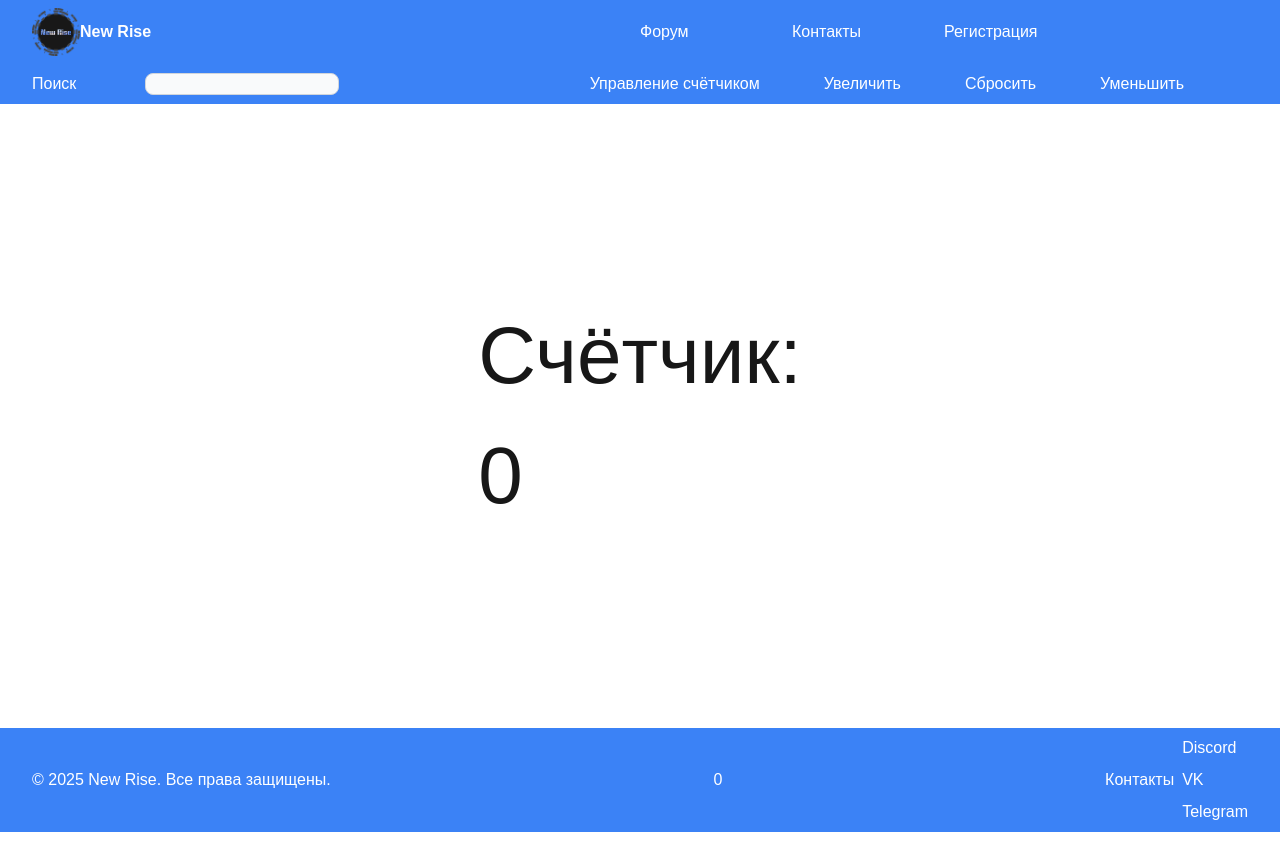
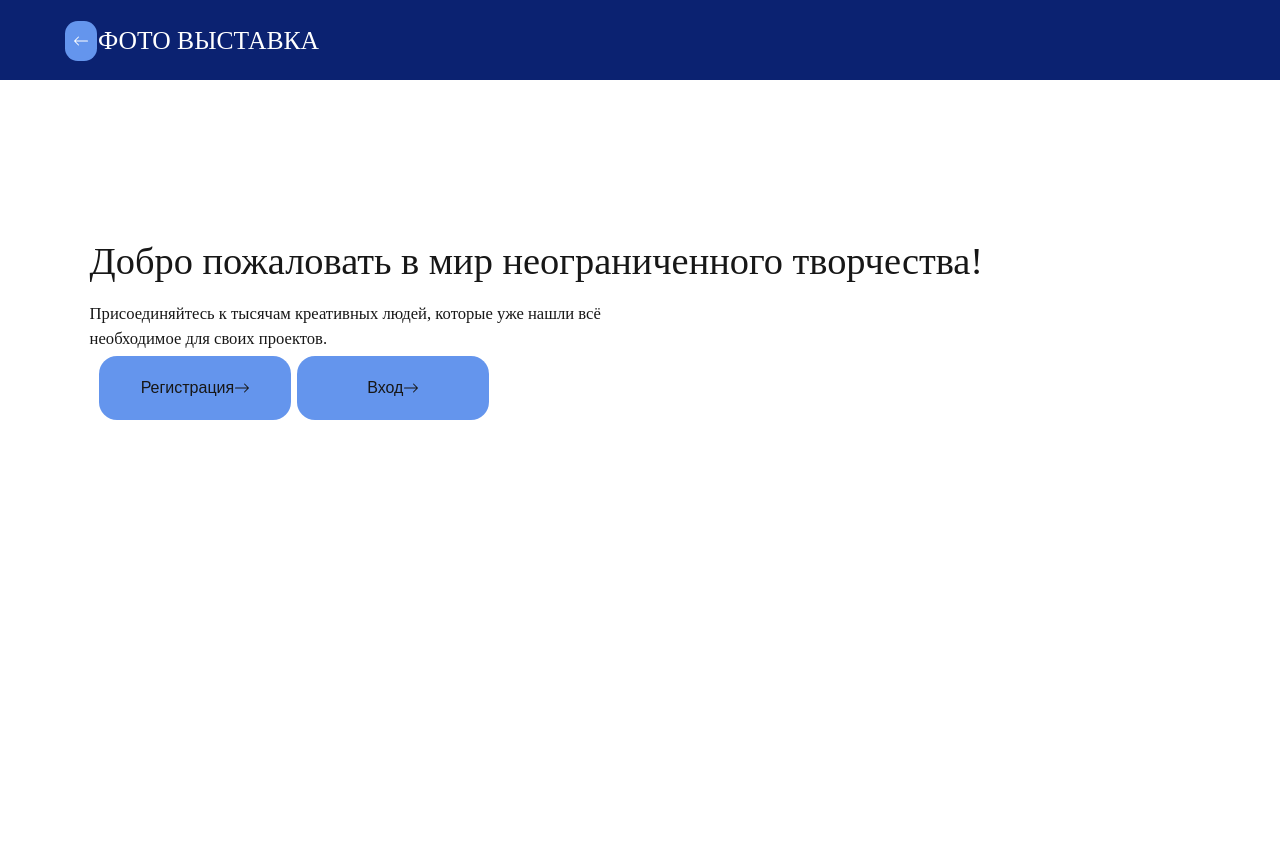
Before and after one commit to pietaMEDS/Next-practice, a Next.js app: page / in a window 1280 px wide. Built offline with nearby package versions, Linux system fonts and the light colour scheme.

Commit message:
figma design

```diff
--- /dev/null
+++ b/src/app/auth/login/page.jsx
@@ -0,0 +1,60 @@
+"use client";
+
+import Link from "next/link";
+
+function Home() {
+  return (
+    <div>
+      <div className="login-flex">
+        <div className="form">
+          <form className="login-form">
+            <div>
+            <h1>Добро пожаловать!</h1>
+            <span className="quite">
+              Доступ к миллионам изображений за пару кликов
+            </span>
+            </div>
+            <div>
+              <input type="email" name="mail" id="mail" placeholder="Email" />
+            </div>
+            <div>
+              <input
+                type="password"
+                name="password"
+                id="password"
+                placeholder="Пароль"
+              />
+              <Link href='/auth/registration' className="hide-link">Еще нет учетной записи?</Link>
+            </div>
+          </form>
+
+          <button className="round-18 main-button">
+              Войти{" "}
+              <svg
+                xmlns="http://www.w3.org/2000/svg"
+                width="16"
+                height="16"
+                fill="currentColor"
+                class="bi bi-arrow-right"
+                viewBox="0 0 16 16"
+              >
+                <path
+                  fillRule="evenodd"
+                  d="M1 8a.5.5 0 0 1 .5-.5h11.793l-3.147-3.146a.5.5 0 0 1 .708-.708l4 4a.5.5 0 0 1 0 .708l-4 4a.5.5 0 0 1-.708-.708L13.293 8.5H1.5A.5.5 0 0 1 1 8"
+                />
+              </svg>
+            </button>
+        </div>
+        <div className="image">
+          <img
+            src="https://i.ytimg.com/vi/eSYekPFR64E/maxresdefault.jpg"
+            alt="NeonPrime"
+          />
+          <div className="substract" />
+        </div>
+      </div>
+    </div>
+  );
+}
+
+export default Home;
--- a/src/app/globals.css
+++ b/src/app/globals.css
@@ -18,34 +18,6 @@ body {
   color: var(--foreground);
   background: var(--background);
   font-family: Arial, Helvetica, sans-serif;
-  min-height: 100vh;
-}
-
-.container {
-  width: 100%;
-  height: 78vh;
-  display: flex;
-  justify-content: center;
-  align-items: center;
-  font-size: 5rem;
-}
-
-.arrow {
-  color: green;
-  text-decoration: none;
-}
-
-.text {
-  color: white;
-  text-decoration: underline green;
-}
-
-.flex-direct-col{
-  flex-direction: column;
-}
-
-.justify-around{
-  justify-content: space-around;
 }
 
 .btn{
@@ -54,3 +26,151 @@ body {
   width: 150px;
   margin: 15px;
 }
+
+.photo-box{
+  background-image: url(https://avatars.mds.yandex.net/i?id=0019de9c1db57529f62e387c5cbf9d23_l-5263021-images-thumbs&n=13);
+  background-repeat: round;
+  min-height: 80vh;
+  margin: 5%;
+  padding-left: 2%;
+  padding-top: 6%;
+}
+
+.rounded-x-left{
+  border-bottom-right-radius: 100px;
+  border-top-left-radius: 100px;
+}
+
+h1{
+  font-family: Vollkorn;
+  font-size: 3vw;
+  font-weight: 400;
+  line-height: 81.25px;
+  text-align: left;
+  text-underline-position: from-font;
+  text-decoration-skip-ink: none;
+}
+
+header{
+  background-color: rgb(11 34 113);
+  color: white;
+  height: 10vh;
+}
+
+.quite{
+  display: block;
+  width: 40vw;
+  font-family: PT Sans;
+  font-size: 1.3vw;
+}
+
+svg{
+  display: inline;
+}
+
+.round-18{
+  border-radius: 18px;
+}
+
+.main-button{
+  background-color: cornflowerblue;
+  height: 8vh;
+  width: 15vw;
+  display: flex;
+  flex-direction: row;
+  align-items: center;
+  justify-content: center;
+  flex-wrap: nowrap;
+}
+
+.main-btn-list{
+  width: 32vw;
+  padding: 0.3vw;
+  justify-content: space-evenly;
+}
+
+.login-flex{
+  background: linear-gradient(to right, #1e1e1e 58%, #6495ed 20%);
+  display: flex;
+  flex-wrap: nowrap;
+  align-items: center;
+}
+
+.image{
+  width: 35vw;
+}
+
+.form{
+  margin-top: 10vh;
+  margin-left: 5vw;
+}
+
+.login-form{
+  display: flex;
+  flex-direction: column;
+  flex-wrap: wrap;
+  align-content: center;
+  height: 60vh;
+  justify-content: space-evenly;
+}
+
+.login-form input{
+  background-color: rgba(0, 0, 0, 0);
+  border-bottom: gray 2px solid;
+  width: 30vw;
+}
+
+.login-form input::placeholder{
+  color: #6495ed;
+}
+
+body > div > div > div.form > form > div{
+  display: flex;
+  flex-direction: column;
+}
+
+.hide-link{
+  color: gray;
+  font-size: smaller;
+}
+
+
+.image img{
+  height: 90vh;
+  width: 25vw;
+  border-radius: 30vw;
+}
+
+.substract{
+  height: 90vh;
+  width: 12.5vw;
+  border-top-right-radius: 30vw;
+  border-bottom-right-radius: 30vw;
+  position: absolute;
+  background: aqua;
+  top: 10vh;
+  left: 58vw;
+}
+
+.header-main{
+  display: flex;
+  width: 20vw;
+  flex-wrap: nowrap;
+  align-items: center;
+  justify-content: space-evenly;
+  margin-left: 5vw;
+}
+
+.header-back{
+  background-color: #6495ed;
+  height: 5vh;
+  width: 2.5vw;
+  border-radius: 1vw;
+  display: flex;
+  align-items: center;
+  justify-content: space-around;
+}
+
+.header-name{
+  font-size: 2vw;
+}
--- a/src/app/layout.js
+++ b/src/app/layout.js
@@ -3,9 +3,7 @@ import React from "react";
 import { Geist, Geist_Mono } from "next/font/google";
 import "./globals.css";
 import Header from "@/components/Header";
-import Footer from "@/components/Footer";
-import Navigation from "@/components/Navigation";
-import Home from "./page";
+
 
 const geistSans = Geist({
   variable: "--font-geist-sans",
@@ -29,6 +27,7 @@ export default function RootLayout({ children }) {
       <body
         className={`${geistSans.variable} ${geistMono.variable} antialiased`}
       >
+        <Header />
         {children}
       </body>
     </html>
--- a/src/app/page.js
+++ b/src/app/page.js
@@ -1,18 +1,57 @@
-'use client'
-import { withCounter } from '@/hoc/counter'
+"use client";
+
+import Link from "next/link";
 
 function Home({ counter }) {
   return (
-    <main>
-      <div className="container">
-        <p>
-          Счётчик:
-          <br />
-          <span id="count">{counter}</span>
-        </p>
-      </div>
-    </main>
-  )
+    <div>
+      <main>
+        <div className="rounded-x-left photo-box">
+          <h1 className="main-header">
+            Добро пожаловать в мир неограниченного творчества!
+          </h1>
+          <span className="quite">
+            Присоединяйтесь к тысячам креативных людей, которые уже нашли всё
+            необходимое для своих проектов.
+          </span>
+          <div className="round-18 bg-white flex justify-round main-btn-list">
+            <Link href='/auth/registration' className="main-button round-18">
+              Регистрация{" "}
+              <svg
+                xmlns="http://www.w3.org/2000/svg"
+                width="16"
+                height="16"
+                fill="currentColor"
+                class="bi bi-arrow-right"
+                viewBox="0 0 16 16"
+              >
+                <path
+                  fillRule="evenodd"
+                  d="M1 8a.5.5 0 0 1 .5-.5h11.793l-3.147-3.146a.5.5 0 0 1 .708-.708l4 4a.5.5 0 0 1 0 .708l-4 4a.5.5 0 0 1-.708-.708L13.293 8.5H1.5A.5.5 0 0 1 1 8"
+                />
+              </svg>
+            </Link>
+            <Link href='/auth/login' className="main-button round-18">
+              Вход{" "}
+              <svg
+                xmlns="http://www.w3.org/2000/svg"
+                width="16"
+                height="16"
+                fill="currentColor"
+                class="bi bi-arrow-right"
+                viewBox="0 0 16 16"
+              >
+                <path
+                  fillRule="evenodd"
+                  d="M1 8a.5.5 0 0 1 .5-.5h11.793l-3.147-3.146a.5.5 0 0 1 .708-.708l4 4a.5.5 0 0 1 0 .708l-4 4a.5.5 0 0 1-.708-.708L13.293 8.5H1.5A.5.5 0 0 1 1 8"
+                />
+              </svg>
+            </Link>
+          </div>
+        </div>
+      </main>
+    </div>
+  );
 }
 
-export default withCounter(Home)
+export default Home;
--- a/src/app/page.module.css
+++ /dev/null
@@ -1,18 +0,0 @@
-.container {
-  width: 100%;
-  height: 100vh;
-  display: flex;
-  justify-content: center;
-  align-items: center;
-  font-size: 5rem;
-}
-
-.arrow {
-  color: green;
-  text-decoration: none;
-}
-
-.text {
-  color: white;
-  text-decoration: underline green;
-}
--- a/src/components/Footer.jsx
+++ b/src/components/Footer.jsx
@@ -3,30 +3,7 @@ import Link from "next/link";
 export default function Footer({ counter=0}) {
   return (
     <footer  className="bg-blue-500 font-medium">
-      <div className="flex items-center justify-between p-2 lg:px-8 text-white w-full">
-        <div>
-          <span>&copy; 2025 New Rise. Все права защищены.</span>
-        </div>
-        <div>
-          <span>{counter}</span>
-        </div>
-        <div className="flex gap-2">
-          <h5 className="items-center flex">Контакты</h5>
-          <div className="flex">
-            <ul className="flex flex-row gap-2 flex-direct-col">
-              <li>
-                <a href="">Discord</a>
-              </li>
-              <li>
-                <a href="">VK</a>
-              </li>
-              <li>
-                <a href="">Telegram</a>
-              </li>
-            </ul>
-          </div>
-        </div>
-      </div>
+
     </footer>
   );
 }
--- a/src/components/Header.jsx
+++ b/src/components/Header.jsx
@@ -2,31 +2,25 @@ import Link from "next/link";
 
 export default function Header() {
   return (
-    <header className="bg-blue-500 font-medium">
-      <nav
-        className="mx-auto flex max-w-7xl items-center justify-between p-2 lg:px-8 text-white"
-        aria-label="Global"
-      >
-        <div className="flex lg:flex-1">
-          <img src="/logo.png" alt="New Rise icon" className="max-w-12" />
-          <span className="content-center font-bold">New Rise</span>
-        </div>
-
-        <div className="flex lg:flex-1">
-          <div className="flex lg:flex-1">
-            <span>Форум</span>
-          </div>
-          <div className="flex lg:flex-1">
-            <span>Контакты</span>
-          </div>
-          <div className="flex lg:flex-1">
-            <span>Регистрация</span>
-          </div>
-          <div className="flex lg:flex-1">
-            {/* <button className="btn" onClick={() => setCount(count + 1)}>++</button> */}
-          </div>
-        </div>
-      </nav>
+    <header>
+      <div className="header-main">
+        <Link href='/' className="header-back">
+          <svg
+            xmlns="http://www.w3.org/2000/svg"
+            width="16"
+            height="16"
+            fill="currentColor"
+            class="bi bi-arrow-left"
+            viewBox="0 0 16 16"
+          >
+            <path
+              fillRule="evenodd"
+              d="M15 8a.5.5 0 0 0-.5-.5H2.707l3.147-3.146a.5.5 0 1 0-.708-.708l-4 4a.5.5 0 0 0 0 .708l4 4a.5.5 0 0 0 .708-.708L2.707 8.5H14.5A.5.5 0 0 0 15 8"
+            />
+          </svg>
+        </Link>
+        <h1 className="header-name">ФОТО ВЫСТАВКА</h1>
+      </div>
     </header>
   );
 }
```
Also changed, not shown: src/app/auth/registration/page.jsx (added, +68 -0 lines).
